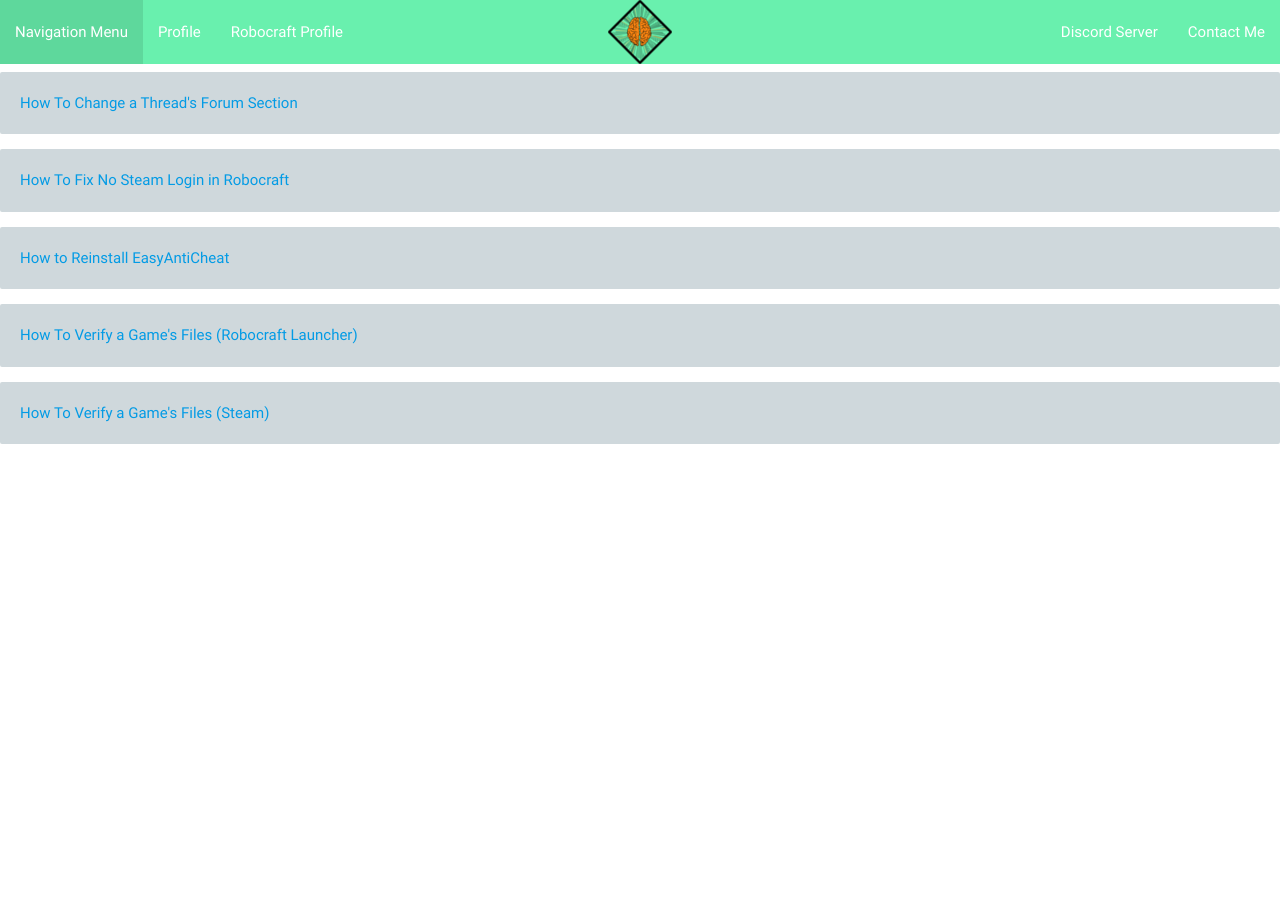
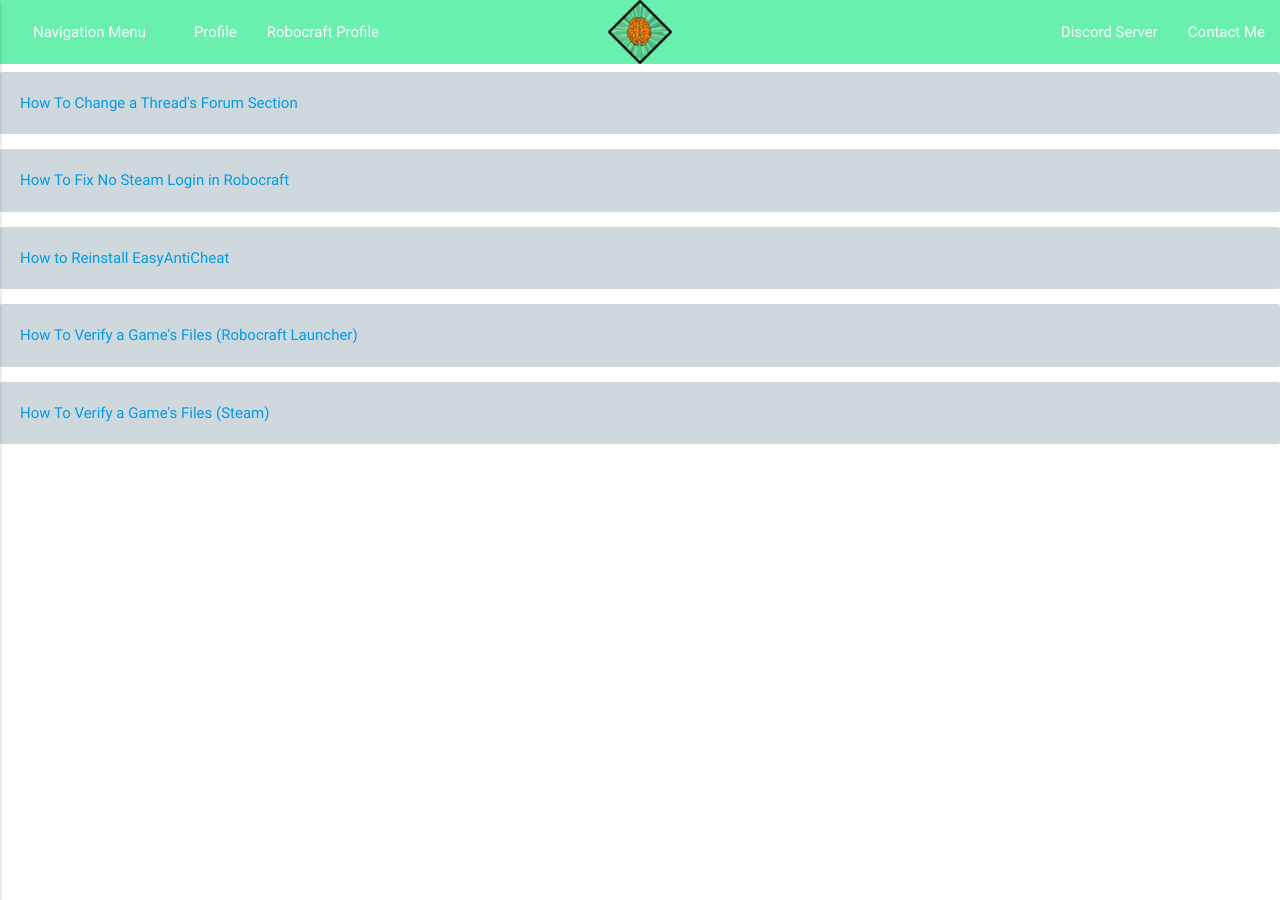
Before and after one commit to NGnius/NGniusSite, a Jekyll site: the page built from pages/how-to.html, in a window 1280 px wide. Built offline with Jekyll 4.4.1, drawn with Linux system fonts in a browser that asks for light colours; nearby versions of some CDN libraries.

Commit message:
Change dropdown menu to make more mobile friendly

```diff
--- /dev/null
+++ b/_includes/sidebar.html
@@ -0,0 +1,12 @@
+<ul id="sidemenu" class="side-nav">
+ <li><div class="green accent-2">
+  <a href="/" class="center-align"><img src="/logo64x64.png" height=48></a>
+ </div></li>
+ {% for item in site.data.sidebar %}
+  <li><a href={{ item.url }}>{{ item.title }}</a></li>
+ {% endfor %}
+</ul>
+<li><a class="button-collapse show-on-large" href="#" data-activates="sidemenu">Navigation Menu</a></li>
+<script>
+$(".button-collapse").sideNav();
+</script>
--- a/_layouts/default.html
+++ b/_layouts/default.html
@@ -7,17 +7,11 @@
 <title>{{ page.title }}</title>
 
 <body>
- <ul id="sidemenu" class="dropdown-content">
-  {% for item in site.data.sidebar %}
-  <li><a href={{ item.url }}>{{ item.title }}</a></li>
-  {% endfor %}
- </ul>
-
  <nav class="z-depth-0">
    <div class="nav-wrapper green accent-2">
      <a href="/"><img src="/Logo64x64.png" class="brand-logo center"></a>
      <ul id="nav-mobile" class="left">
-	<li><a class="dropdown-button" href="#" data-activates="sidemenu">Navigation Menu</a></li>
+	{% include sidebar.html %}
 	{% for item in site.data.topleftnavbar %}
         <li class="hide-on-med-and-down"><a href={{item.url}}>{{item.title}}</a></li>
 	{% endfor %}
@@ -29,6 +23,7 @@
      </ul>
    </div>
  </nav>
+
  {{content}}
 </body>
 </html>
```
Also changed, not shown: _layouts/default+.html (+1 -7 lines).
